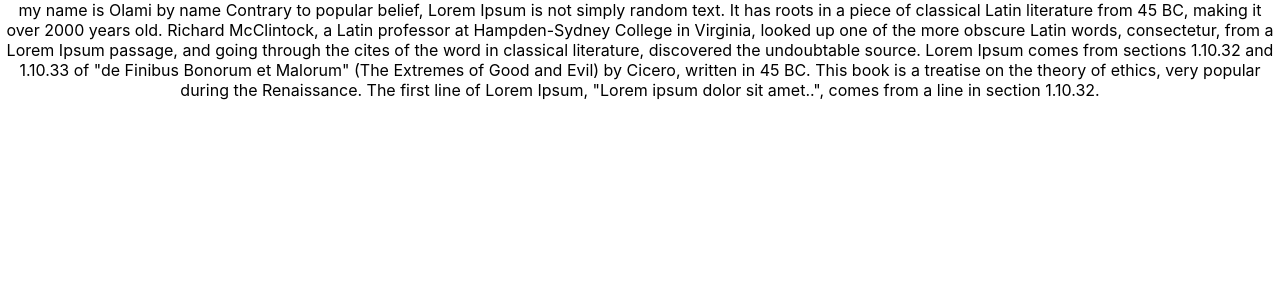
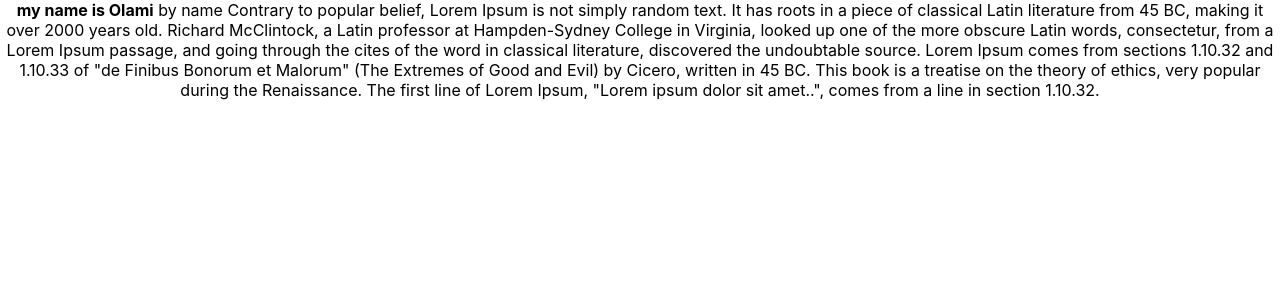
Before and after one commit to Sanni-Damilola/githubProject, a React (Create React App) app: page / in a window 1280 px wide. Shown: the top 300 px of the page. Built offline with nearby package versions, Linux system fonts and the light colour scheme.

Commit message:
olamiDone

```diff
--- a/src/Components/pratice/olami.jsx
+++ b/src/Components/pratice/olami.jsx
@@ -3,17 +3,18 @@
 const Olami = () => {
   return (
     <center>
-      my name is Olami by name Contrary to popular belief, Lorem Ipsum is not
-      simply random text. It has roots in a piece of classical Latin literature
-      from 45 BC, making it over 2000 years old. Richard McClintock, a Latin
-      professor at Hampden-Sydney College in Virginia, looked up one of the more
-      obscure Latin words, consectetur, from a Lorem Ipsum passage, and going
-      through the cites of the word in classical literature, discovered the
-      undoubtable source. Lorem Ipsum comes from sections 1.10.32 and 1.10.33 of
-      "de Finibus Bonorum et Malorum" (The Extremes of Good and Evil) by Cicero,
-      written in 45 BC. This book is a treatise on the theory of ethics, very
-      popular during the Renaissance. The first line of Lorem Ipsum, "Lorem
-      ipsum dolor sit amet..", comes from a line in section 1.10.32.
+      <b>my name is Olami</b> by name Contrary to popular belief, Lorem Ipsum is
+      not simply random text. It has roots in a piece of classical Latin
+      literature from 45 BC, making it over 2000 years old. Richard McClintock,
+      a Latin professor at Hampden-Sydney College in Virginia, looked up one of
+      the more obscure Latin words, consectetur, from a Lorem Ipsum passage, and
+      going through the cites of the word in classical literature, discovered
+      the undoubtable source. Lorem Ipsum comes from sections 1.10.32 and
+      1.10.33 of "de Finibus Bonorum et Malorum" (The Extremes of Good and Evil)
+      by Cicero, written in 45 BC. This book is a treatise on the theory of
+      ethics, very popular during the Renaissance. The first line of Lorem
+      Ipsum, "Lorem ipsum dolor sit amet..", comes from a line in section
+      1.10.32.
     </center>
   );
 }
```
